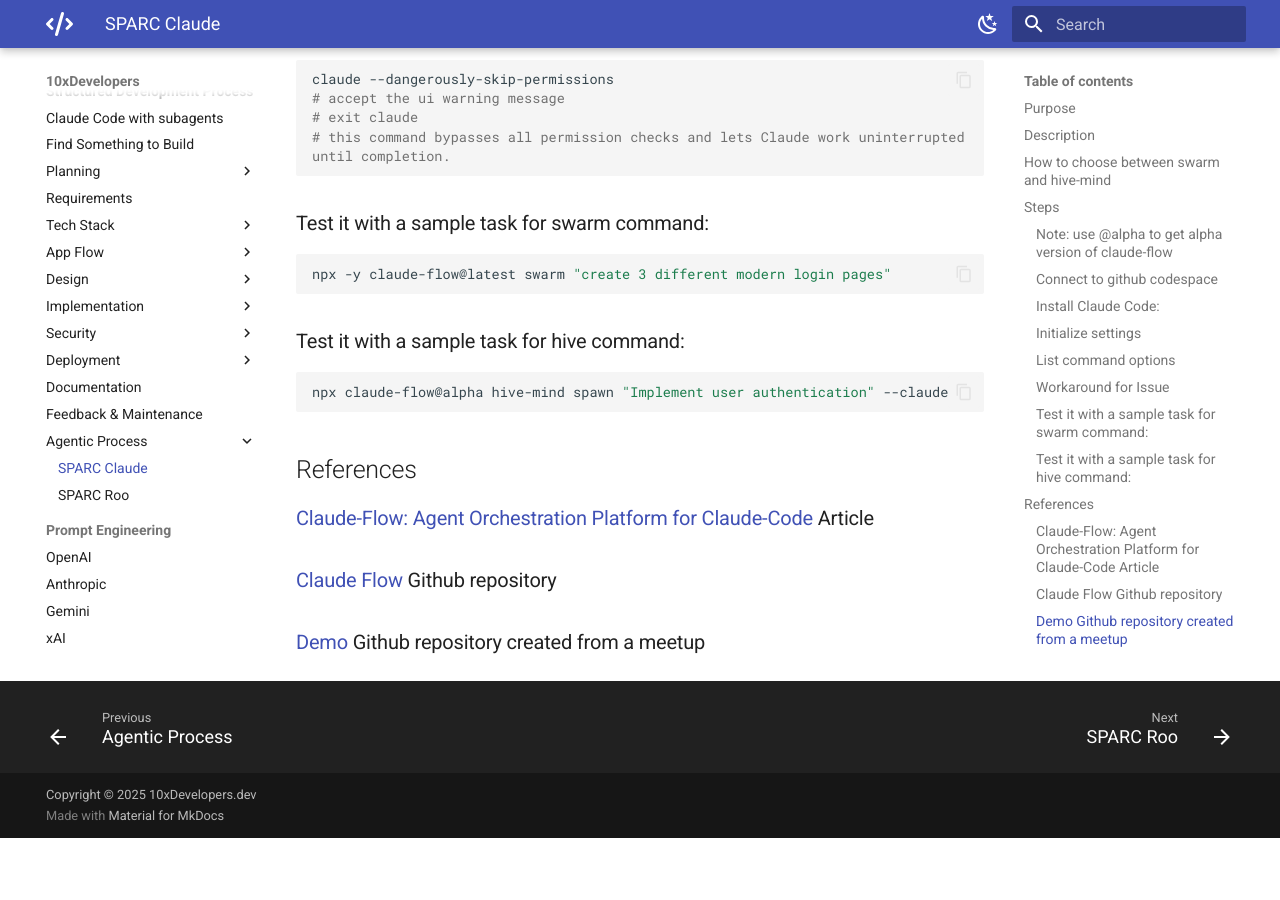
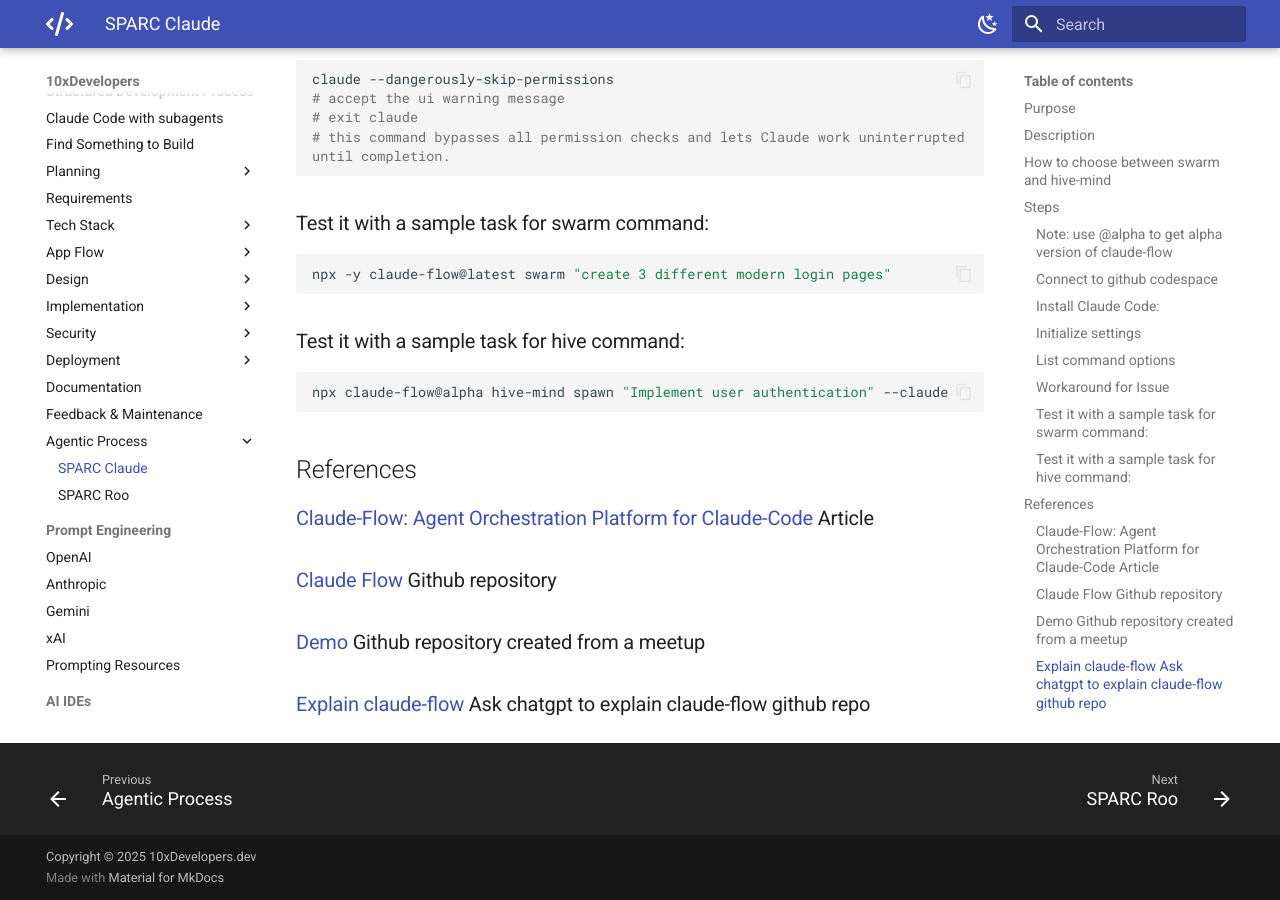
Before and after one commit to shlomoc/10xdev, an MkDocs documentation site: the page built from docs/structured/agentic/SPARC-claude.md, in a window 1280 px wide and 900 px high, scrolled down 1535 px. Built offline with MkDocs 1.6.1 and Material for MkDocs 9.7.7, drawn with Linux system fonts in a browser that asks for light colours; before the commit the page ends 2373 px from its top, so only the background shows below that.

Commit message:
Add explanation link for claude-flow in SPARC-Claude documentation

```diff
--- a/docs/structured/agentic/SPARC-claude.md
+++ b/docs/structured/agentic/SPARC-claude.md
@@ -70,3 +70,4 @@ npx claude-flow@alpha hive-mind spawn "Implement user authentication" --claude
 ### [Claude-Flow: Agent Orchestration Platform for Claude-Code](https://www.linkedin.com/pulse/claude-flow-agent-orchestration-platform-claude-code-reuven-cohen-bhimc) Article
 ### [Claude Flow](https://github.com/ruvnet/claude-flow) Github repository
 ### [Demo](https://github.com/ruvnet/yyz-agentics-june) Github repository created from a meetup
+### [Explain claude-flow](https://chatgpt.com/share/688cfa07-c0ac-8000-b41f-3ed62fd006db) Ask chatgpt to explain claude-flow github repo
```
